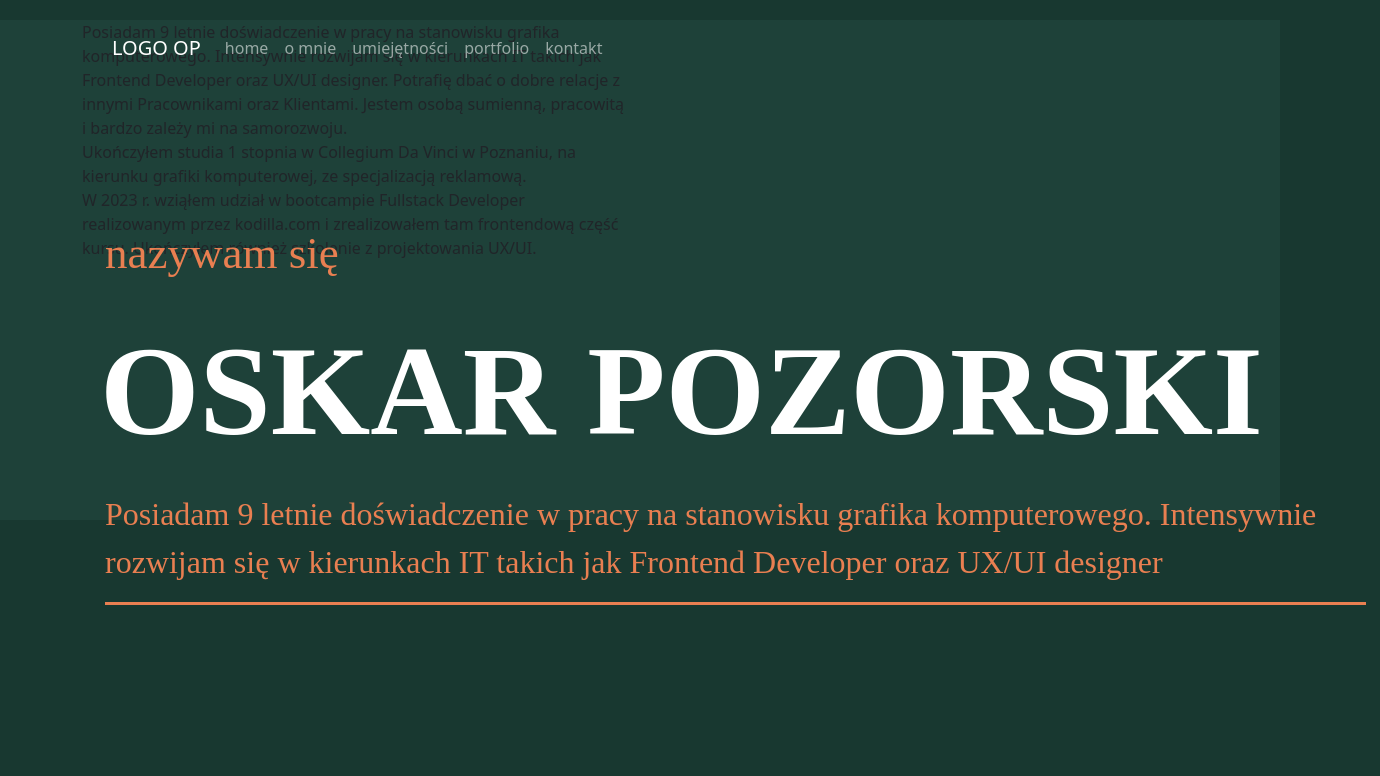
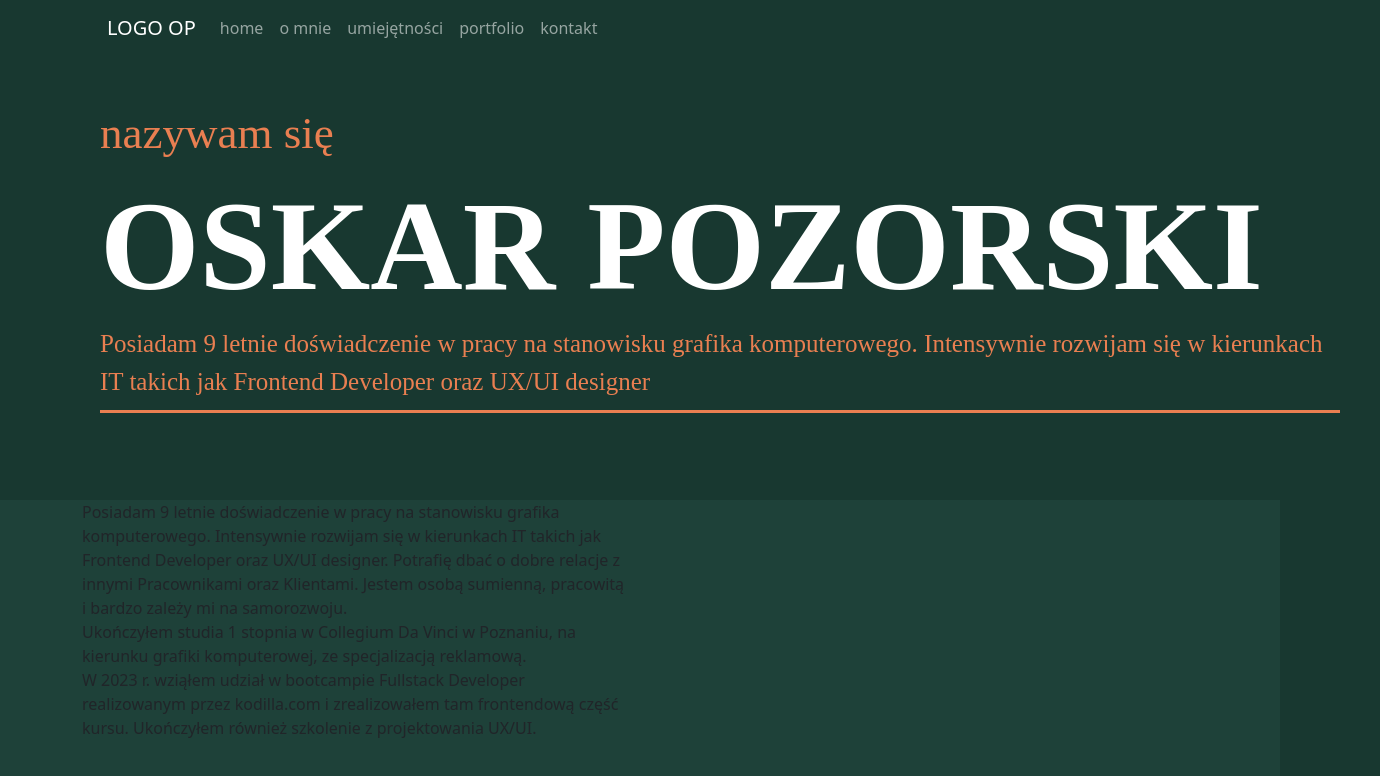
Before and after one commit to opski05/Moje-Portfolio, a website: page src/index.html in a window 1280 px wide. Shown: the top 776 px of the page, 1380 px wide, since content can reach past the window. Drawn offline with nearby package versions, Linux system fonts and the light colour scheme.

Commit message:
Dodane sekcje i naprawiona sekcja home

```diff
--- a/src/css/style.css
+++ b/src/css/style.css
@@ -1,32 +1,22 @@
 body{
   background-color: #183830;
-  position: relative;
-
 }
 
-/*navbar*/
-.nav-link{
-  color: #ffff;
+/*NAWIGACJA*/
+.navbar{
+  margin-left: 95px;
 }
-.navbar{
-  margin-left: 100px;
-  margin-right: 100px;
-  margin-top: 20px;
-}
+/*----------------------------*/
 
-/*home*/
 
+/*HOME*/
 .home{
-  width: 100%;
-  height: 100%;
-  position: relative;
-  top: 200px;
-  margin-left: 100px;
-  margin-right: 100px;
+  height: 500px;
 }
 
 .subtitle{
-  left: 5px;
+  margin-top: 100px;
+  left: 100px;
   top: 0px;
   position: absolute;
   color: #E97F51;
@@ -37,8 +27,8 @@ body{
 }
 
 .big-title{
-  left: 0px;
-  top: 75px;
+  left: 100px;
+  top: 150px;
   position: absolute;
   color: white;
   font-size: 128px;
@@ -50,25 +40,41 @@ body{
 
 .story{
   width: 1261px;
-  left: 5px;
-  top: 270px;
+  left: 100px;
+  top: 325px;
   position: absolute;
   color: #E97F51;
-  font-size: 32px;
+  font-size: 25px;
   font-family: Josefin Sans;
   font-weight: 300;
   word-wrap: break-word"
 }
 
 .line{
-  width: 100%;
+  width: 1240px;
   height: 3px; /* Grubość linii */
   background-color: #E97F51; /* Kolor linii */
-  margin-top: 10px; /* Odstęp od innych elementów */
+  margin-top: 410px; /* Odstęp od innych elementów */
+  position: absolute;
+  left: 100px;
 }
+/*----------------------------*/
 
+/*O MNIE*/
 .about{
-  margin-top: 20px;
   height: 500px;
   background-color: #1E4139;
 }
+
+.skills{
+  height: 500px;
+}
+
+.portfolio{
+  height: 500px;
+  background-color: #1E4139;
+}
+
+.contact{
+  height: 500px;
+}
--- a/src/index.html
+++ b/src/index.html
@@ -11,10 +11,8 @@
 
 </head>
 
-    <body>
-
 <nav class="navbar container-fluid navbar-expand-md fixed-top navbar-dark">
-        <a class="navbar-brand title">LOGO OP</a>
+  <a class="navbar-brand">LOGO OP</a>
   <button class="navbar-toggler" type="button" data-bs-toggle="collapse" data-bs-target="#mobile-menu" aria-controls="mobile-menu" aria-expanded="false" aria-label="Toggle navigation">
       <span class="navbar-toggler-icon"></span>
   </button>
@@ -43,23 +41,35 @@
   </div>
 </nav>
 
+<body>
+
   <section class="home">
         <div class="container">
-          <div class="subtitle">
+          <div class="row subtitle">
             <p>nazywam się</p>
           </div>
+        </div>
 
-          <div class="big-title">
+        <div class="container">
+          <div class="row big-title">
             <p>OSKAR POZORSKI</p>
           </div>
+        </div>
 
-          <div class="story">
+        <div class="container">
+          <div class="row story">
             <p>Posiadam 9 letnie doświadczenie w pracy na stanowisku
               grafika komputerowego. Intensywnie rozwijam się
               w kierunkach IT takich jak Frontend Developer oraz UX/UI designer</p>
+          </div>
+
           <div class="line"></div>
+
         </div>
-        </div>
+
+
+
+
   </section>
 
       <section class="about">
@@ -90,5 +100,17 @@
         </div>
       </section>
 
+      <section class="skills">
+
+      </section>
+
+      <section class="portfolio">
+
+      </section>
+
+      <section class="contact">
+
+      </section>
+
 </body>
 </html>
```
Lines whose indentation alone changed are shown as unchanged.
